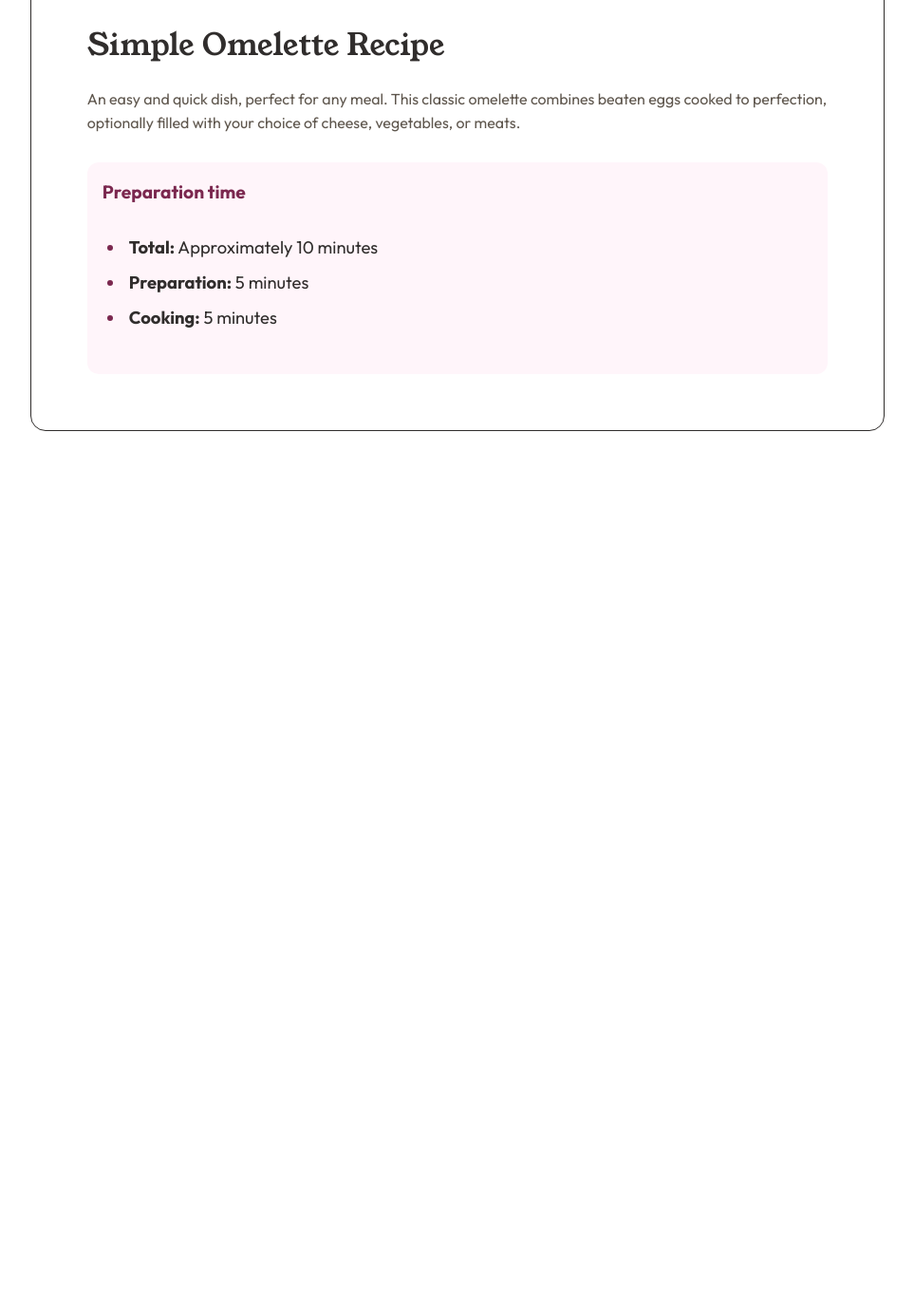
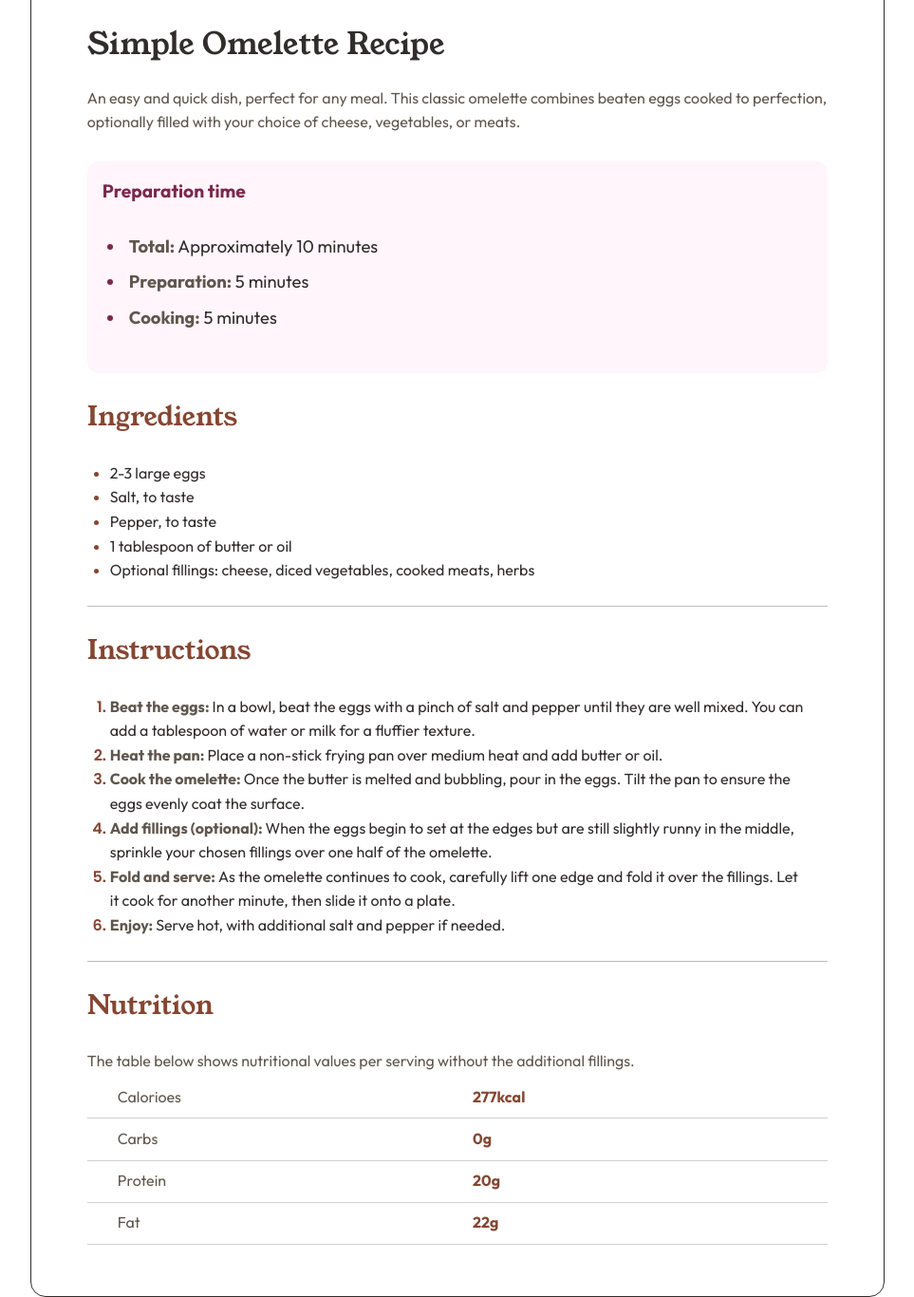
Before and after one commit to eomgn/frontendmentor-challenges, a plain HTML site: page recipe-page-main/index.html in a window 1280 px wide. Shown: the part 419-1785 px from the top of the page at 95% size, without its empty margins (158-1121 px from the left). Before the commit the page ends 873 px from the top, so only its background shows below. Drawn offline with Linux system fonts and the light colour scheme.

Commit message:
creating and conclude sections

```diff
--- a/recipe-page-main/index.html
+++ b/recipe-page-main/index.html
@@ -11,7 +11,7 @@
 
     <!-- GOOGLE FONTS -->
     <link
-      href="https://fonts.googleapis.com/css2?family=Outfit:wght@100..900&family=Young+Serif&display=swap"
+      href="https://fonts.googleapis.com/css2?family=Outfit:wght@100..900&family=Poppins:ital,wght@0,100;0,200;0,300;0,400;0,500;0,600;0,700;0,800;0,900;1,100;1,200;1,300;1,400;1,500;1,600;1,700;1,800;1,900&family=Young+Serif&display=swap"
       rel="stylesheet"
     />
 
@@ -43,10 +43,77 @@
           </section>
         </div>
       </header>
-      <main>
-        <section id="ingredients"></section>
-        <section id="instructions"></section>
-        <section id="nutrition"></section>
+      <main class="container-wrapper">
+        <section id="ingredients">
+          <h2>Ingredients</h2>
+          <ul>
+            <li>2-3 large eggs</li>
+            <li>Salt, to taste</li>
+            <li>Pepper, to taste</li>
+            <li>1 tablespoon of butter or oil</li>
+            <li>
+              Optional fillings: cheese, diced vegetables, cooked meats, herbs
+            </li>
+          </ul>
+        </section>
+        <section id="instructions">
+          <h2>Instructions</h2>
+          <ol>
+            <li>
+              <strong>Beat the eggs: </strong>In a bowl, beat the eggs with a
+              pinch of salt and pepper until they are well mixed. You can add a
+              tablespoon of water or milk for a fluffier texture.
+            </li>
+            <li>
+              <strong>Heat the pan: </strong>Place a non-stick frying pan over
+              medium heat and add butter or oil.
+            </li>
+            <li>
+              <strong>Cook the omelette: </strong>Once the butter is melted and
+              bubbling, pour in the eggs. Tilt the pan to ensure the eggs evenly
+              coat the surface.
+            </li>
+            <li>
+              <strong>Add fillings (optional): </strong>When the eggs begin to
+              set at the edges but are still slightly runny in the middle,
+              sprinkle your chosen fillings over one half of the omelette.
+            </li>
+            <li>
+              <strong>Fold and serve: </strong>As the omelette continues to
+              cook, carefully lift one edge and fold it over the fillings. Let
+              it cook for another minute, then slide it onto a plate.
+            </li>
+            <li>
+              <strong>Enjoy: </strong>Serve hot, with additional salt and pepper
+              if needed.
+            </li>
+          </ol>
+        </section>
+        <section id="nutrition">
+          <h2>Nutrition</h2>
+          <p>
+            The table below shows nutritional values per serving without the
+            additional fillings.
+          </p>
+          <div id="values-nutritions">
+            <div class="item">
+              <span>Calorioes</span>
+              <strong>277kcal</strong>
+            </div>
+            <div class="item">
+              <span>Carbs</span>
+              <strong>0g</strong>
+            </div>
+            <div class="item">
+              <span>Protein</span>
+              <strong>20g</strong>
+            </div>
+            <div class="item">
+              <span>Fat</span>
+              <strong>22g</strong>
+            </div>
+          </div>
+        </section>
       </main>
     </div>
   </body>
--- a/recipe-page-main/style/header.css
+++ b/recipe-page-main/style/header.css
@@ -5,6 +5,8 @@ h1 {
   line-height: 100%;
 
   color: var(--stone-900);
+
+  padding-top: 1.75rem;
 }
 
 p {
@@ -36,7 +38,7 @@ p {
     }
 
     & strong {
-      color: var(--stone-900);
+      color: var(--stone-600);
     }
   }
 }
--- a/recipe-page-main/style/index.css
+++ b/recipe-page-main/style/index.css
@@ -1,3 +1,4 @@
 @import url(global.css);
 @import url(utilitys.css);
 @import url(header.css);
+@import url(sections.css);
--- /dev/null
+++ b/recipe-page-main/style/sections.css
@@ -0,0 +1,78 @@
+section {
+  padding-bottom: 1.5rem;
+
+  & + section {
+    border-top: 1px solid #bdbdbd;
+  }
+}
+
+h2 {
+  font-family: var(--ff-young-serif-sans);
+  font-size: 1.75rem;
+  font-weight: normal;
+
+  color: var(--brown-800);
+
+  padding-block: 1.5rem;
+}
+
+strong {
+  color: var(--stone-600);
+}
+
+#ingredients {
+  & ul {
+    margin-inline: 1.5rem;
+
+    & li {
+      &::marker {
+        color: var(--brown-800);
+      }
+    }
+  }
+}
+
+#instructions {
+  & ol {
+    margin-inline: 1.5rem;
+
+    & li {
+      &::marker {
+        font-family: "Poppins", sans-serif;
+        font-weight: 600;
+
+        color: var(--brown-800);
+      }
+    }
+  }
+}
+
+#nutrition {
+  & p {
+    padding: 0;
+  }
+
+  & #values-nutritions {
+    & .item {
+      display: flex;
+
+      padding-block: 0.55rem;
+      border-bottom: 1px solid #d1d0d0;
+
+      & span {
+        flex: 1;
+        padding-left: 2rem;
+        color: var(--stone-600);
+      }
+
+      & strong {
+        flex: 1;
+        color: var(--brown-800);
+      }
+
+      &:first-child {
+        padding-top: 0.75rem;
+      }
+    }
+  }
+}
--- a/recipe-page-main/style/utilitys.css
+++ b/recipe-page-main/style/utilitys.css
@@ -6,7 +6,7 @@
 }
 
 .container-wrapper {
-  padding: 1.8rem;
+  padding-inline: 1.8rem;
 }
 
 @media (width >= 60em) {
```
